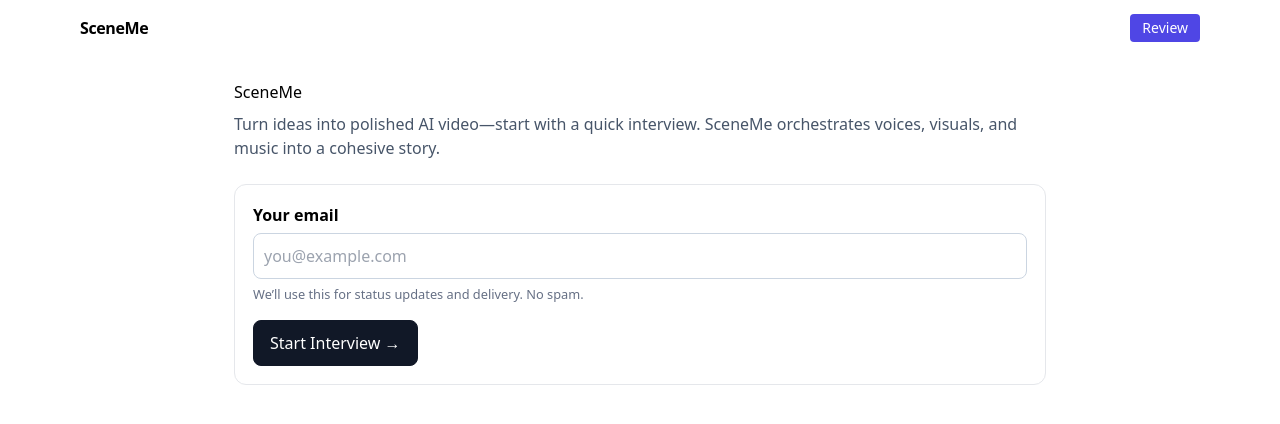
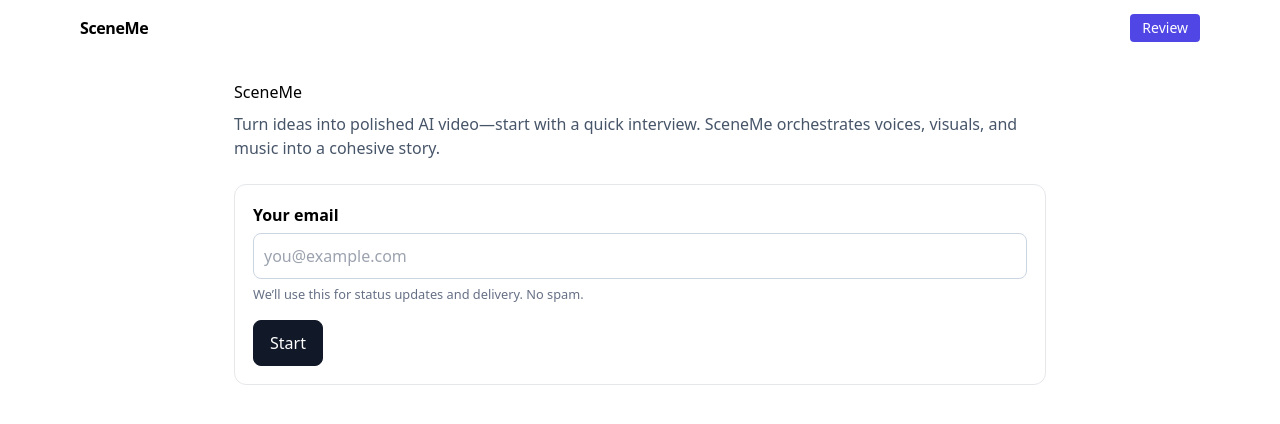
Before and after one commit to JSebree/ai-wizard, a React (Vite) app: page / in a window 1280 px wide. Shown: the top 424 px of the page. Built offline with nearby package versions, Linux system fonts and the light colour scheme.

Commit message:
fix: updated landing page flow

```diff
--- a/src/landing/LandingPage.jsx
+++ b/src/landing/LandingPage.jsx
@@ -29,6 +29,7 @@ export default function LandingPage() {
       return;
     }
     try { localStorage.setItem(EMAIL_KEY, v); } catch {}
+    try { localStorage.setItem("interview_step_v1", "scene"); } catch {}
     nav("/interview");
   }
 
@@ -58,7 +59,7 @@ export default function LandingPage() {
 
         <div style={{ marginTop: 16 }}>
           <button type="submit" className="btn btn-primary" style={{ padding: "10px 16px", borderRadius: 8, border: "1px solid #111827", background: "#111827", color: "#fff" }}>
-            Start Interview →
+            Start
           </button>
         </div>
       </form>
```
